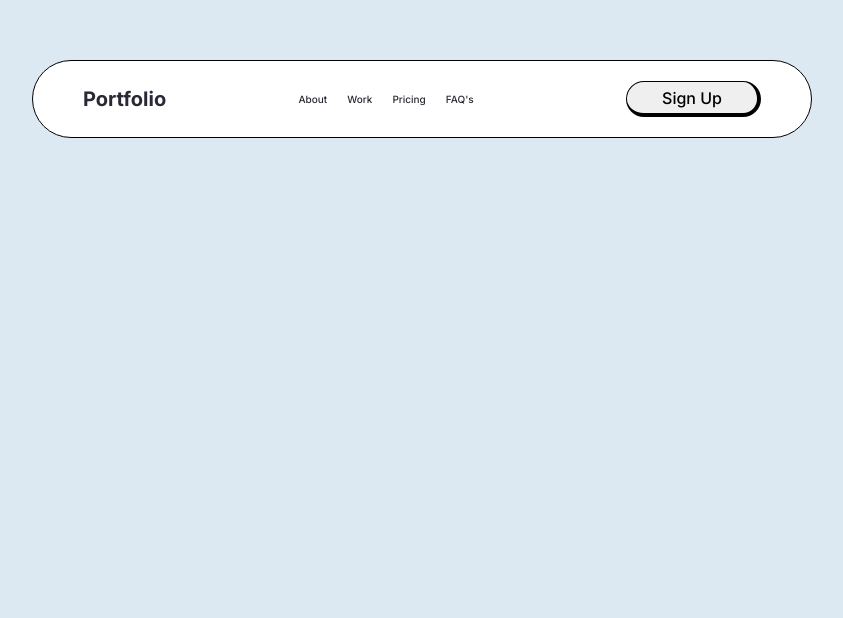
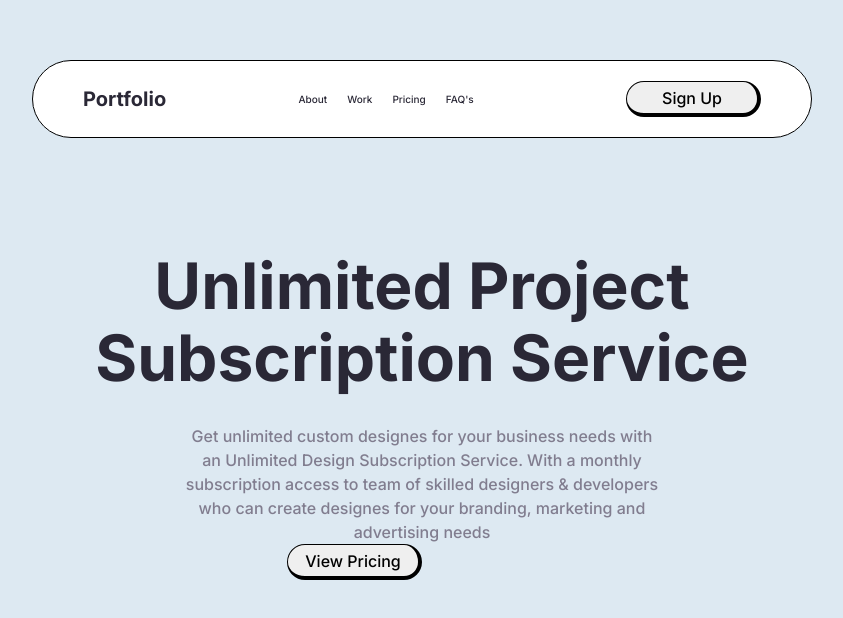
Before and after one commit to rukshonarad/personal-portfolio, a React (Create React App) app: page / in a window 1280 px wide. Shown: the top 618 px of the page, without its empty margins (218-1061 px from the left). Built offline with nearby package versions, Linux system fonts and the light colour scheme.

Commit message:
Add service section

```diff
--- a/src/page/home/HomePage.tsx
+++ b/src/page/home/HomePage.tsx
@@ -2,6 +2,7 @@ import React from "react";
 import { TopNavigation } from "./sections/top-navigation/TopNavigation";
 
 import styled, { keyframes } from "styled-components";
+import { Services } from "./sections/service/Services";
 
 const Base = styled.div`
     max-width: 192rem;
@@ -40,6 +41,7 @@ const HomePage = () => {
     return (
         <Base>
             <TopNavigation />
+            <Services />
         </Base>
     );
 };
--- /dev/null
+++ b/src/page/home/sections/service/Services.tsx
@@ -0,0 +1,62 @@
+import styled from "styled-components";
+import { Button } from "../../../../design-system";
+import { Typography } from "../../../../design-system/Typography";
+// import { FeaturesCard } from "./featuresCard";
+// import { features } from "./featuresCard/features";
+
+const SectionBase = styled.section`
+    max-width: 192rem;
+    padding: 25rem 15.2rem;
+`;
+
+const FeaturesTextWrapper = styled.div`
+    text-align: center;
+    margin-bottom: var(--space-50);
+    width: 70%;
+    margin: 0 auto;
+`;
+
+const Title = styled(Typography)`
+    color: var(--jaguar-900);
+    margin-bottom: var(--space-30);
+`;
+
+const Description = styled(Typography)`
+    color: var(--jaguar-500);
+    margin-bottom: var(--space-40);
+    width: 70%;
+    margin: 0 auto;
+`;
+
+const ButtonWrapper = styled.div`
+    margin: 0 auto;
+    max-width: 27rem;
+    margin-bottom: var(--space-64);
+`;
+
+const Services = () => {
+    return (
+        <SectionBase>
+            <FeaturesTextWrapper>
+                <Title variant="h1" weight="bold">
+                    Unlimited Project Subscription Service
+                </Title>
+                <Description variant="paragraphSM" weight="medium">
+                    Get unlimited custom designes for your business needs with
+                    an Unlimited Design Subscription Service. With a monthly
+                    subscription access to team of skilled designers &
+                    developers who can create designes for your branding,
+                    marketing and advertising needs
+                </Description>
+            </FeaturesTextWrapper>
+
+            <ButtonWrapper>
+                <Button size="sm" shape="rounded" onClick={() => {}}>
+                    View Pricing
+                </Button>
+            </ButtonWrapper>
+        </SectionBase>
+    );
+};
+
+export { Services };
--- a/src/page/home/sections/top-navigation/TopNavigation.tsx
+++ b/src/page/home/sections/top-navigation/TopNavigation.tsx
@@ -33,15 +33,8 @@ const HeaderBase = styled.header`
     z-index: 1000;
 `;
 
-const NavigationLinks = styled.header`
-    display: flex;
-    gap: var(--space-40);
-`;
-
 const Buttons = styled.div`
     display: flex;
-
-    /* gap: var(--space-10); */
 `;
 
 const TopNavigation = () => {
```
